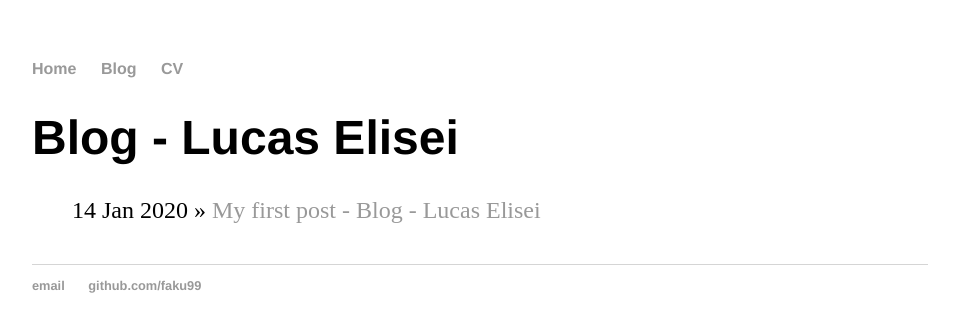
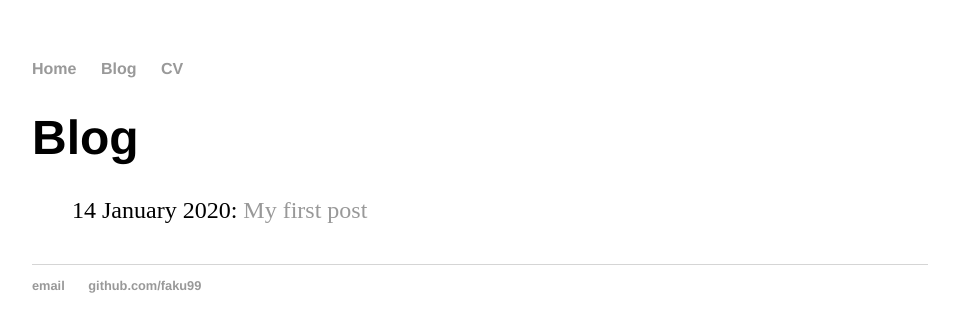
Before and after one commit to faku99/faku99.github.io, a Jekyll site: the page built from blog/index.html, in a window 1280 px wide. Shown: the top 332 px of the page, without its empty margins (160-1119 px from the left). Built offline with Jekyll 4.4.1, drawn with Linux system fonts in a browser that asks for light colours.

Commit message:
Updated blog page and first post

```diff
--- a/_posts/2020-01-14-first-post.md
+++ b/_posts/2020-01-14-first-post.md
@@ -1,6 +1,6 @@
 ---
 layout: post
-title: "My first post - Blog - Lucas Elisei"
+title: "My first post"
 date: 2020-01-14
 ---
 
--- a/blog/index.html
+++ b/blog/index.html
@@ -3,9 +3,10 @@ layout: default
 title: Blog - Lucas Elisei
 ---
 
-<h1>{{ page.title }}</h1>
+<h1>Blog</h1>
 <ul class="posts">
     {% for post in site.posts %}
-    <li><span>{{ post.date | date_to_string }}</span> » <a href="{{ post.url }}" title="{{ post.title }}">{{ post.title }}</a></li>
+    <li>
+        <span>{{ post.date | date: "%d %B %Y" }}</span>: <a href="{{ post.url }}" title="{{ post.title }}">{{ post.title }}</a></li>
     {% endfor %}
 </ul>
```
